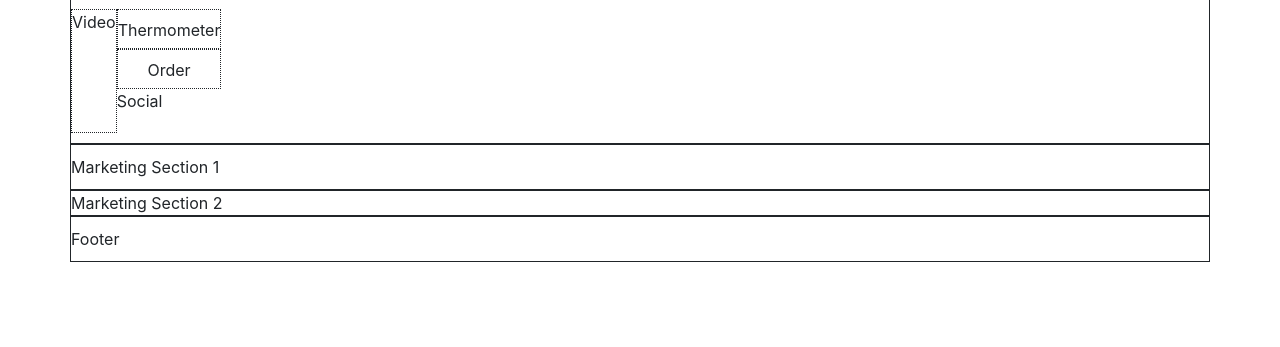
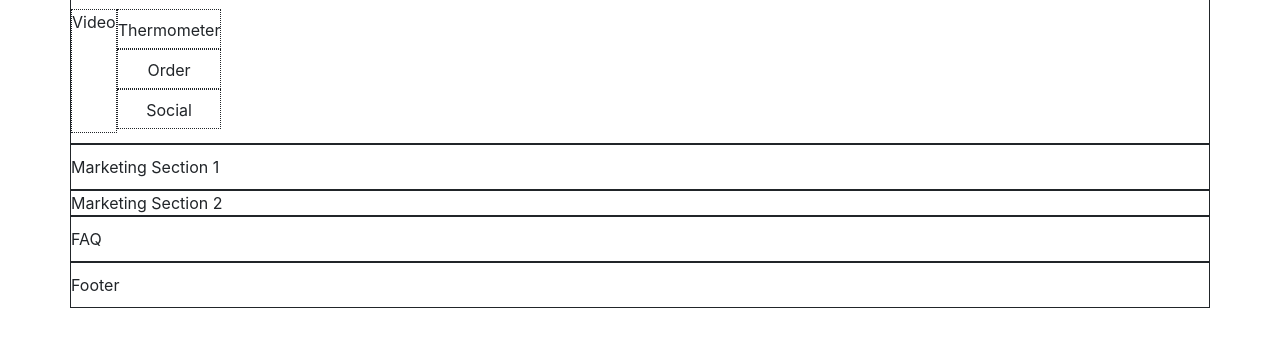
Before and after one commit to joeromero/bitstarter-9, a website: page index.html in a window 1280 px wide. Shown: the part 189-536 px from the top of the page. Drawn offline with nearby package versions, Linux system fonts and the light colour scheme.

Commit message:
homework3

```diff
--- a/index.html
+++ b/index.html
@@ -72,7 +72,7 @@
 	  <div class="order">
 		Order
 	</div>
-	<div class)"social">
+	<div class="social">
 		Social
 	</div>
 	</div>
@@ -90,9 +90,14 @@
 
 <div class="row faq">
         <div class="span12">
-        Footer
+        FAQ
         </div>
         </div>
+<div class="row footer">
+	<div class="span12">
+	Footer
 	</div>
+</div>
+</div>
 </body>
 </html>
```
